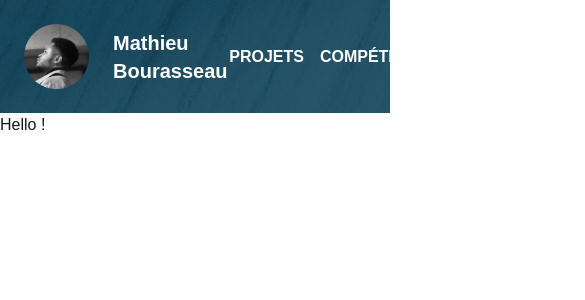
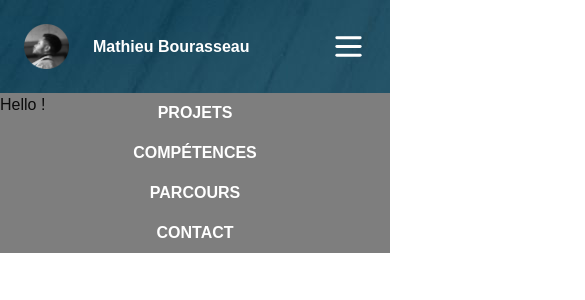
Before and after one commit to MathieuBourasseau/react-portfolio, a Next.js app: page / in a window 390 px wide. Shown: the top 300 px of the page, 585 px wide, since content can reach past the window. Built offline with nearby package versions, Linux system fonts and the light colour scheme.

Commit message:
feat: icon-burger added and mobile nav added. It remains to add an effect and an event on the icon

```diff
--- a/components/Navigation.tsx
+++ b/components/Navigation.tsx
@@ -33,28 +33,30 @@ export default function Navigation() {
 
     ]
     return (
-        <header className="bg-[url(/header/background.jpg)] p-6">
+        <header className="relative bg-[url(/header/background.jpg)] p-6">
 
             <nav className="text-white flex items-center justify-between">
 
                 {/* BLOC LOGO */}
+
                 <div className="flex items-center gap-6">
                     <Image
                         src={blocLogo.icon}
                         alt="logo du portfolio de Mathieu Bourasseau"
-                        width={65}
+                        width={45}
                         height={36}
-                        className=""
+                        className="lg:w-[65px]"
                     />
                     <a
                         href="#"
-                        className="font-bold text-xl"
+                        className="text-md font-bold lg:text-2xl"
                     >Mathieu Bourasseau
                     </a>
                 </div>
 
-                {/* BLOC Navigation */}
-                <div className="flex justify-between gap-4 text-md font-bold max-w-[40%] uppercase">
+                {/* BLOC NAVIGATION MOBILE */}
+
+                <div className="flex flex-col items-center w-full absolute left-0 p-2 opacity-[50%] bottom-[-160px] bg-black justify-between gap-4 text-md font-bold w-[40%] uppercase">
                     {navLinks.map((link, index) => (
                         <Link
                             key={index}
@@ -64,6 +66,27 @@ export default function Navigation() {
                         </Link>
                     ))}
                 </div>
+
+                {/* BLOC NAVIGATION DESKTOP */}
+
+                <div className="hidden flex justify-between gap-4 text-md font-bold w-[40%] uppercase">
+                    {navLinks.map((link, index) => (
+                        <Link
+                            key={index}
+                            href={link.link}
+                        >
+                            {link.label}
+                        </Link>
+                    ))}
+                </div>
+
+                  {/* BLOC BURGER */}
+                <Image
+                    src={`/header/icon-burger.svg`}
+                    width={35}
+                    height={35}
+                    className="lg:hidden"
+                />
             </nav>
 
         </header>
```
Also changed, not shown: public/header/icon-burger.svg (added).
